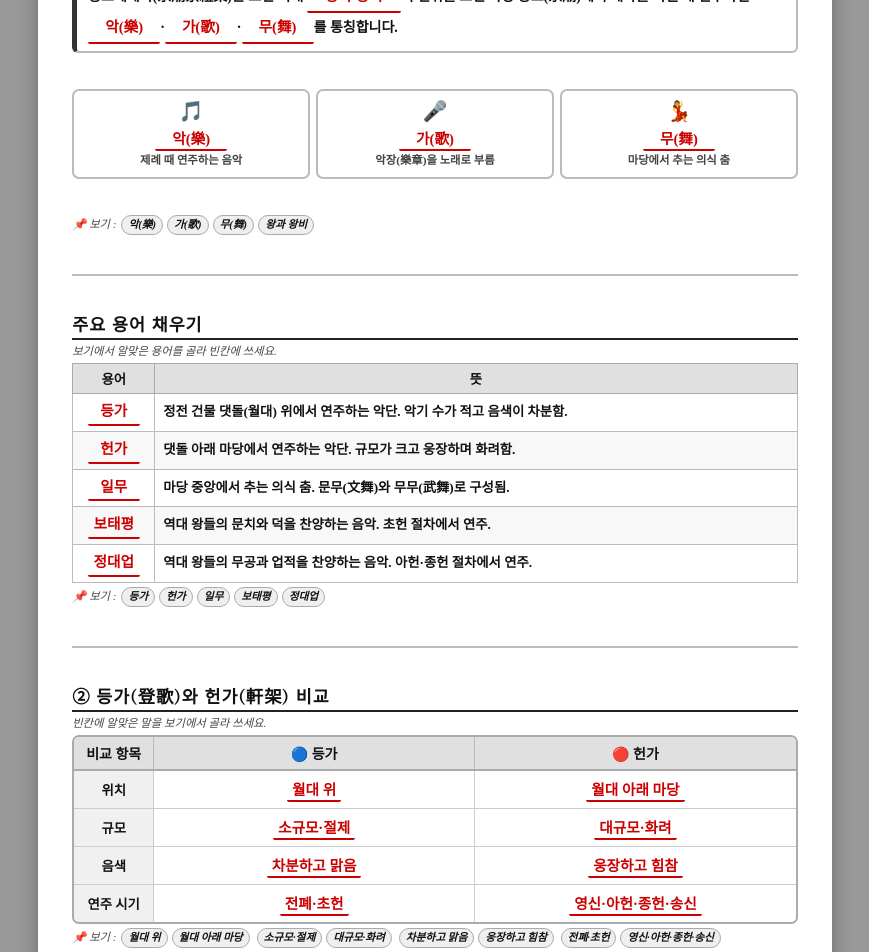
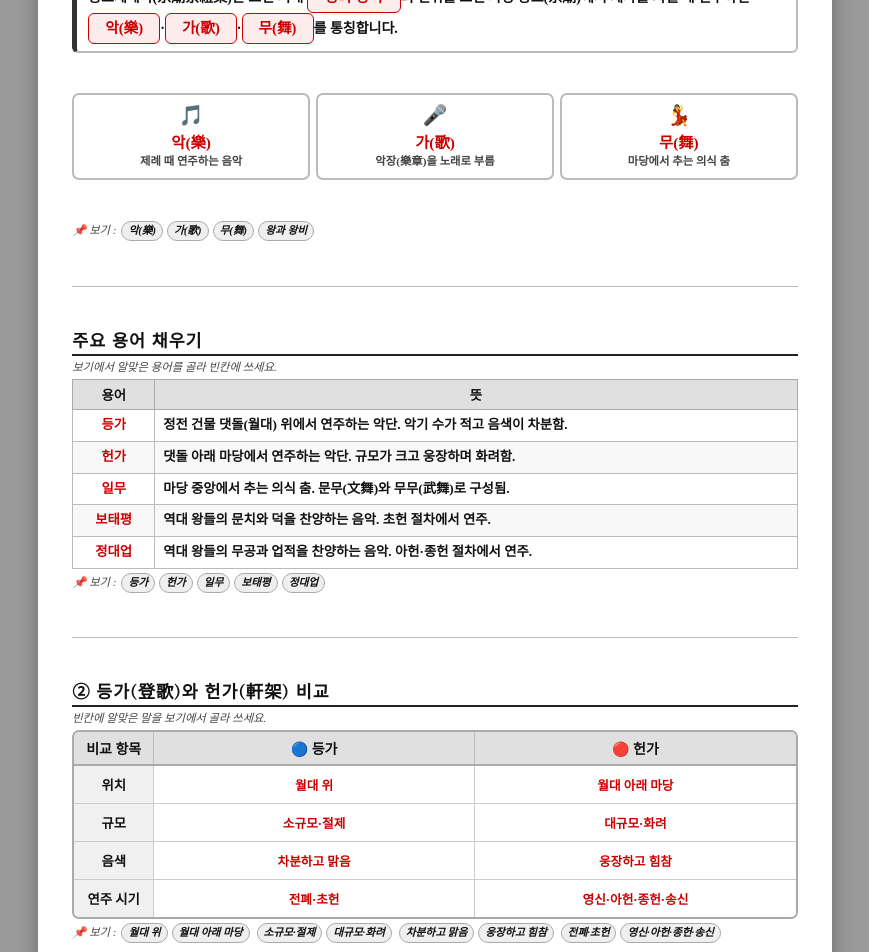
Before and after one commit to music-class-kr/jongmyo, a plain HTML site: page 종묘제례악 활동지 답지.html in a window 1280 px wide. Shown: the part 1240-2192 px from the top of the page, without its empty margins (205-1074 px from the left). Drawn offline with Linux system fonts and the light colour scheme.

Commit message:
답지 정답 표시 스타일 개선 및 교사용 표기 제거
문장 속 빈칸 정답은 박스로, 카드/표의 정답은 색글씨로 구분해 가독성을 높이고, 정답 색상을 빨간색으로 통일

Co-Authored-By: Claude Sonnet 5 <noreply@anthropic.com>
Claude-Session: https://claude.ai/code/session_01N1nGjbrK2hFzaHchPWaHcc

```diff
--- a/종묘제례악 활동지 답지.html
+++ b/종묘제례악 활동지 답지.html
@@ -66,15 +66,22 @@ body{
   color:#c00;
   font-weight:800;
   font-size:11pt;
-  border-bottom:2.5px solid #c00;
-  border-radius:2px;
-  padding:1px 5px;
+  border:1.8px solid #c00;
+  border-radius:6px;
+  background:#fdecec;
+  padding:1px 7px;
   min-width:50px;
   text-align:center;
 }
 .ans-md{min-width:72px;}
 .ans-lg{min-width:94px;}
 .ans-sm{min-width:52px;}
+
+.ans-plain{
+  display:inline-block;
+  color:#c00;
+  font-weight:800;
+}
 
 .blank{
   display:inline-block;border-bottom:2.5px solid #333;
@@ -331,17 +338,17 @@ body{
   <div class="elem-grid">
     <div class="elem-card">
       <span class="elem-icon">🎵</span>
-      <div class="elem-name"><span class="ans ans-md">악(樂)</span></div>
+      <div class="elem-name"><span class="ans-plain">악(樂)</span></div>
       <div class="elem-desc">제례 때 연주하는 음악</div>
     </div>
     <div class="elem-card">
       <span class="elem-icon">🎤</span>
-      <div class="elem-name"><span class="ans ans-md">가(歌)</span></div>
+      <div class="elem-name"><span class="ans-plain">가(歌)</span></div>
       <div class="elem-desc">악장(樂章)을 노래로 부름</div>
     </div>
     <div class="elem-card">
       <span class="elem-icon">💃</span>
-      <div class="elem-name"><span class="ans ans-md">무(舞)</span></div>
+      <div class="elem-name"><span class="ans-plain">무(舞)</span></div>
       <div class="elem-desc">마당에서 추는 의식 춤</div>
     </div>
   </div>
@@ -357,23 +364,23 @@ body{
       <thead><tr><th style="width:82px;">용어</th><th>뜻</th></tr></thead>
       <tbody>
         <tr>
-          <td class="term-key"><span class="ans ans-sm">등가</span></td>
+          <td class="term-key"><span class="ans-plain">등가</span></td>
           <td>정전 건물 <strong>댓돌(월대) 위</strong>에서 연주하는 악단. 악기 수가 적고 음색이 차분함.</td>
         </tr>
         <tr>
-          <td class="term-key"><span class="ans ans-sm">헌가</span></td>
+          <td class="term-key"><span class="ans-plain">헌가</span></td>
           <td>댓돌 <strong>아래 마당</strong>에서 연주하는 악단. 규모가 크고 웅장하며 화려함.</td>
         </tr>
         <tr>
-          <td class="term-key"><span class="ans ans-sm">일무</span></td>
+          <td class="term-key"><span class="ans-plain">일무</span></td>
           <td>마당 중앙에서 추는 <strong>의식 춤</strong>. 문무(文舞)와 무무(武舞)로 구성됨.</td>
         </tr>
         <tr>
-          <td class="term-key"><span class="ans ans-sm">보태평</span></td>
+          <td class="term-key"><span class="ans-plain">보태평</span></td>
           <td>역대 왕들의 <strong>문치와 덕</strong>을 찬양하는 음악. 초헌 절차에서 연주.</td>
         </tr>
         <tr>
-          <td class="term-key"><span class="ans ans-sm">정대업</span></td>
+          <td class="term-key"><span class="ans-plain">정대업</span></td>
           <td>역대 왕들의 <strong>무공과 업적</strong>을 찬양하는 음악. 아헌·종헌 절차에서 연주.</td>
         </tr>
       </tbody>
@@ -394,23 +401,23 @@ body{
       </div>
       <div class="comp-row">
         <div class="c-key">위치</div>
-        <div class="c-ans"><span class="ans">월대 위</span></div>
-        <div class="c-ans"><span class="ans">월대 아래 마당</span></div>
+        <div class="c-ans"><span class="ans-plain">월대 위</span></div>
+        <div class="c-ans"><span class="ans-plain">월대 아래 마당</span></div>
       </div>
       <div class="comp-row">
         <div class="c-key">규모</div>
-        <div class="c-ans"><span class="ans">소규모·절제</span></div>
-        <div class="c-ans"><span class="ans">대규모·화려</span></div>
+        <div class="c-ans"><span class="ans-plain">소규모·절제</span></div>
+        <div class="c-ans"><span class="ans-plain">대규모·화려</span></div>
       </div>
       <div class="comp-row">
         <div class="c-key">음색</div>
-        <div class="c-ans"><span class="ans">차분하고 맑음</span></div>
-        <div class="c-ans"><span class="ans">웅장하고 힘참</span></div>
+        <div class="c-ans"><span class="ans-plain">차분하고 맑음</span></div>
+        <div class="c-ans"><span class="ans-plain">웅장하고 힘참</span></div>
       </div>
       <div class="comp-row">
         <div class="c-key">연주 시기</div>
-        <div class="c-ans"><span class="ans">전폐·초헌</span></div>
-        <div class="c-ans"><span class="ans">영신·아헌·종헌·송신</span></div>
+        <div class="c-ans"><span class="ans-plain">전폐·초헌</span></div>
+        <div class="c-ans"><span class="ans-plain">영신·아헌·종헌·송신</span></div>
       </div>
     </div>
     <div class="sec-sub" style="margin-top:3px;">
@@ -487,32 +494,32 @@ body{
     <div class="story-grid">
       <div class="story-card">
         <div class="step-badge-sm">① 첫 번째 절차</div>
-        <div><span class="ans" style="font-size:13pt;">영신(迎神)</span></div>
+        <div><span class="ans-plain" style="font-size:13pt;">영신(迎神)</span></div>
         <div class="scene-body-sm">신을 <strong>맞이하는</strong> 절차. <strong>헌가</strong>에서 음악 연주 시작.</div>
       </div>
       <div class="story-card">
         <div class="step-badge-sm">② 두 번째 절차</div>
-        <div><span class="ans" style="font-size:13pt;">전폐(奠幣)</span></div>
+        <div><span class="ans-plain" style="font-size:13pt;">전폐(奠幣)</span></div>
         <div class="scene-body-sm">폐백(비단)을 <strong>올리는</strong> 절차. <strong>등가</strong>에서 보태평 연주.</div>
       </div>
       <div class="story-card">
         <div class="step-badge-sm">③ 세 번째 절차</div>
-        <div><span class="ans" style="font-size:13pt;">초헌(初獻)</span></div>
+        <div><span class="ans-plain" style="font-size:13pt;">초헌(初獻)</span></div>
         <div class="scene-body-sm"><strong>첫 번째 술잔</strong>을 올리는 절차. <strong>보태평</strong> 11곡 연주.</div>
       </div>
       <div class="story-card">
         <div class="step-badge-sm">④ 네 번째 절차</div>
-        <div><span class="ans" style="font-size:13pt;">아헌(亞獻)</span></div>
+        <div><span class="ans-plain" style="font-size:13pt;">아헌(亞獻)</span></div>
         <div class="scene-body-sm"><strong>두 번째 술잔</strong>을 올리는 절차. <strong>정대업</strong> 연주 시작.</div>
       </div>
       <div class="story-card">
         <div class="step-badge-sm">⑤ 다섯 번째 절차</div>
-        <div><span class="ans" style="font-size:13pt;">종헌(終獻)</span></div>
+        <div><span class="ans-plain" style="font-size:13pt;">종헌(終獻)</span></div>
         <div class="scene-body-sm"><strong>세 번째 술잔</strong>을 올리는 절차. <strong>정대업</strong> 계속 연주.</div>
       </div>
       <div class="story-card">
         <div class="step-badge-sm">⑥ 마지막 절차</div>
-        <div><span class="ans" style="font-size:13pt;">송신(送神)</span></div>
+        <div><span class="ans-plain" style="font-size:13pt;">송신(送神)</span></div>
         <div class="scene-body-sm">신을 <strong>보내드리는</strong> 절차. <strong>헌가</strong>에서 마무리 음악.</div>
       </div>
     </div>
@@ -638,37 +645,37 @@ body{
     <div class="instr-grid">
       <div class="instr-card">
         <span class="instr-badge-sm">등가 전용 · 찰현악기</span>
-        <div><span class="ans" style="font-size:13pt;">아쟁</span></div>
+        <div><span class="ans-plain" style="font-size:13pt;">아쟁</span></div>
         <div class="instr-desc-sm"><strong>말총 활로 켜는</strong> 7현 현악기. 낮고 깊은 음색.</div>
         <div class="bogi-chips"><span class="chip">아쟁</span><span class="chip">절고</span><span class="chip">해금</span></div>
       </div>
       <div class="instr-card">
         <span class="instr-badge-sm">등가 전용 · 타악기</span>
-        <div><span class="ans" style="font-size:13pt;">절고</span></div>
+        <div><span class="ans-plain" style="font-size:13pt;">절고</span></div>
         <div class="instr-desc-sm">등가에서 <strong>박자를 조절</strong>하는 작은 북.</div>
         <div class="bogi-chips"><span class="chip">절고</span><span class="chip">진고</span><span class="chip">장구</span></div>
       </div>
       <div class="instr-card">
         <span class="instr-badge-sm">헌가 전용 · 관악기</span>
-        <div><span class="ans" style="font-size:13pt;">당피리</span></div>
+        <div><span class="ans-plain" style="font-size:13pt;">당피리</span></div>
         <div class="instr-desc-sm">끝이 퍼진 <strong>더블 리드</strong> 관악기. 헌가의 웅장함.</div>
         <div class="bogi-chips"><span class="chip">태평소</span><span class="chip">당피리</span><span class="chip">대금</span></div>
       </div>
       <div class="instr-card">
         <span class="instr-badge-sm">헌가 전용 · 타악기</span>
-        <div><span class="ans" style="font-size:13pt;">진고</span></div>
+        <div><span class="ans-plain" style="font-size:13pt;">진고</span></div>
         <div class="instr-desc-sm">헌가에서 쓰는 <strong>큰 북</strong>. 장중한 소리.</div>
         <div class="bogi-chips"><span class="chip">진고</span><span class="chip">절고</span><span class="chip">장구</span></div>
       </div>
       <div class="instr-card">
         <span class="instr-badge-sm">공통 · 금속 타악기</span>
-        <div><span class="ans" style="font-size:13pt;">편종</span></div>
+        <div><span class="ans-plain" style="font-size:13pt;">편종</span></div>
         <div class="instr-desc-sm"><strong>16개 청동 종</strong>을 매달아 두드리는 선율 타악기.</div>
         <div class="bogi-chips"><span class="chip">편종</span><span class="chip">편경</span><span class="chip">방향</span></div>
       </div>
       <div class="instr-card">
         <span class="instr-badge-sm">공통 · 찰현악기</span>
-        <div><span class="ans" style="font-size:13pt;">해금</span></div>
+        <div><span class="ans-plain" style="font-size:13pt;">해금</span></div>
         <div class="instr-desc-sm"><strong>두 줄</strong>을 말총 활로 켜는 현악기.</div>
         <div class="bogi-chips"><span class="chip">해금</span><span class="chip">아쟁</span><span class="chip">가야금</span></div>
       </div>
```
Also changed, not shown: index.html (+1 -1 lines).
